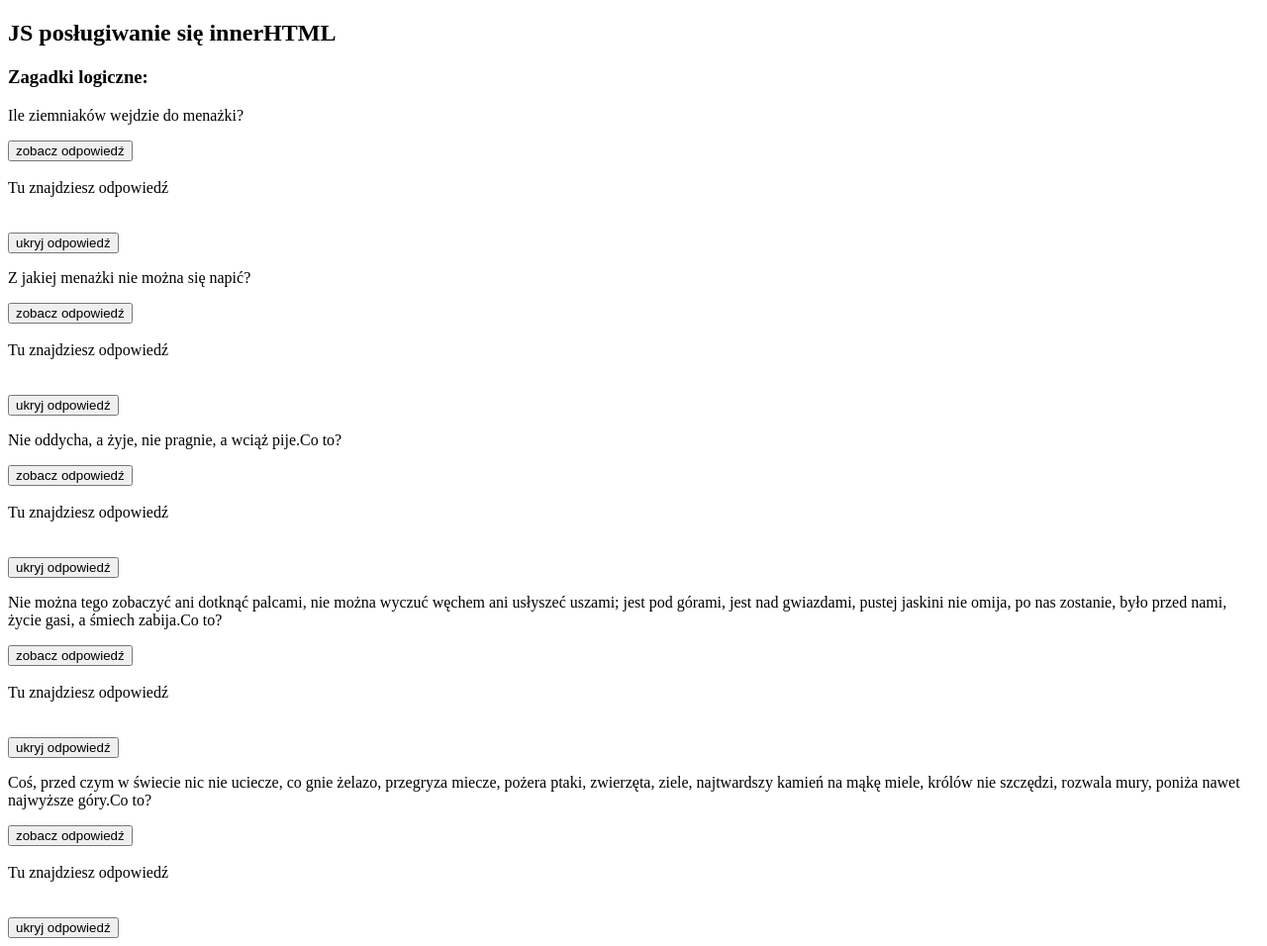
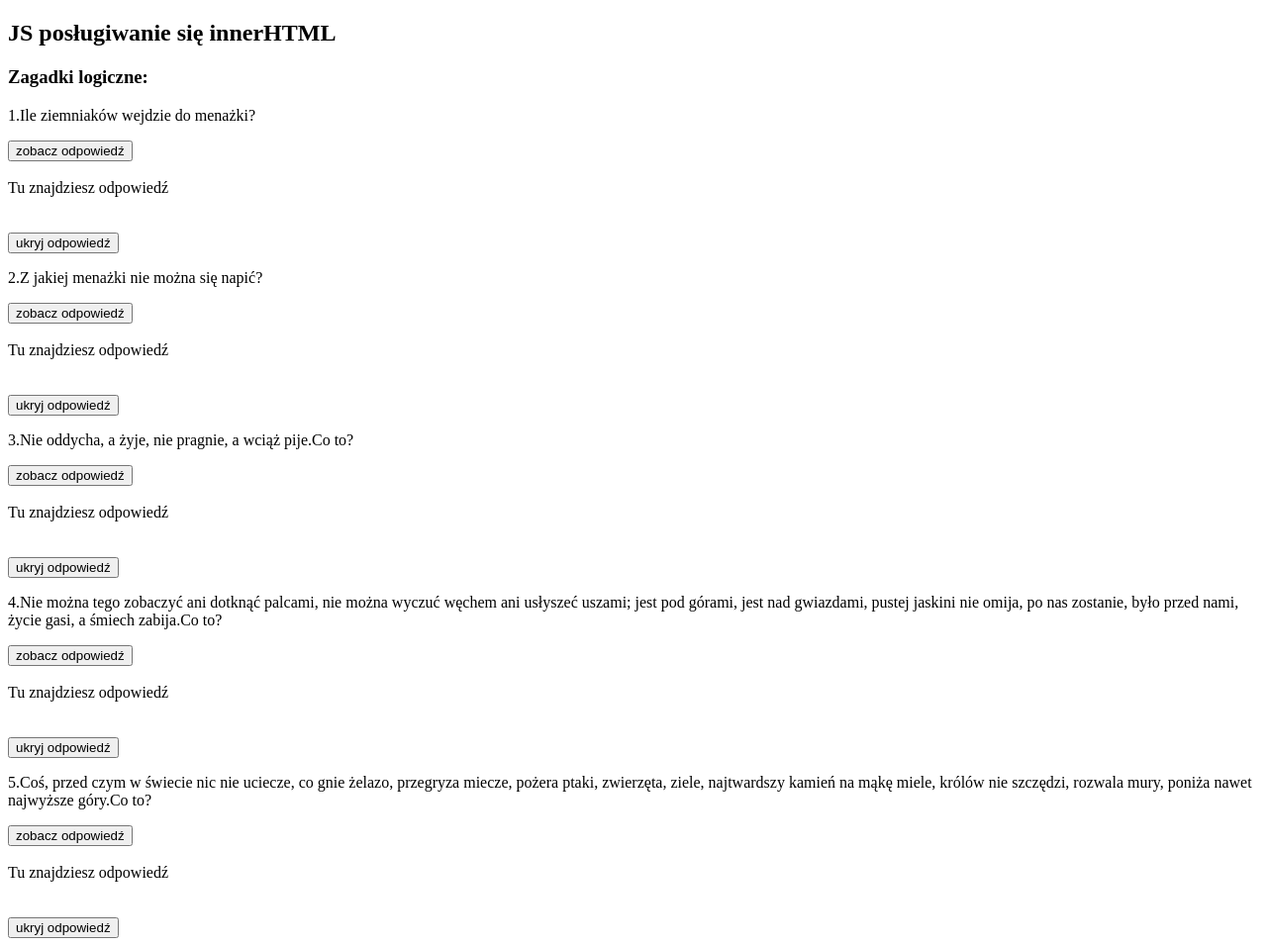
Before and after one commit to Julia-Kq/zagadki, a plain HTML site: page index.html in a window 1280 px wide. Shown: the whole page at 99% size. Drawn offline with Linux system fonts and the light colour scheme.

Commit message:
Update index.html

```diff
--- a/index.html
+++ b/index.html
@@ -3,6 +3,7 @@
 <head>
 	<meta charset="utf-8" />
     <title>JS innerHTML</title>
+    <link rel="stylesheet" href="style.css" type="text/css" />
 <script>
     function z1()
     {
@@ -50,7 +51,7 @@
 <h2>JS posługiwanie się innerHTML</h2>
 <h3>Zagadki logiczne:</h3>
    <p>
-    Ile ziemniaków wejdzie do menażki?
+    1.Ile ziemniaków wejdzie do menażki?
     </p>
     <input type="button" value="zobacz odpowiedź" onclick="z1()">
 </br></br>
@@ -61,7 +62,7 @@
 
 
     <p>
-    Z jakiej menażki nie można się napić?
+    2.Z jakiej menażki nie można się napić?
     </p>
     <input type="button" value="zobacz odpowiedź" onclick="z3()">
 </br></br>
@@ -71,7 +72,7 @@
 <input type="button" value="ukryj odpowiedź" onclick="z4()">
 
  <p>
-    Nie oddycha, a żyje, nie pragnie, a wciąż pije.Co to?
+    3.Nie oddycha, a żyje, nie pragnie, a wciąż pije.Co to?
     </p>
     <input type="button" value="zobacz odpowiedź" onclick="z5()">
 </br></br>
@@ -81,7 +82,7 @@
 <input type="button" value="ukryj odpowiedź" onclick="z6()">
 
 <p>
-    Nie można tego zobaczyć ani dotknąć palcami,
+    4.Nie można tego zobaczyć ani dotknąć palcami,
     nie można wyczuć węchem ani usłyszeć uszami;
     jest pod górami, jest nad gwiazdami,
     pustej jaskini nie omija,
@@ -96,7 +97,7 @@
 <input type="button" value="ukryj odpowiedź" onclick="z8()">
 
 <p>
-    Coś, przed czym w świecie nic nie uciecze,
+5.Coś, przed czym w świecie nic nie uciecze,
 co gnie żelazo, przegryza miecze,
 pożera ptaki, zwierzęta, ziele,
 najtwardszy kamień na mąkę miele,
```
